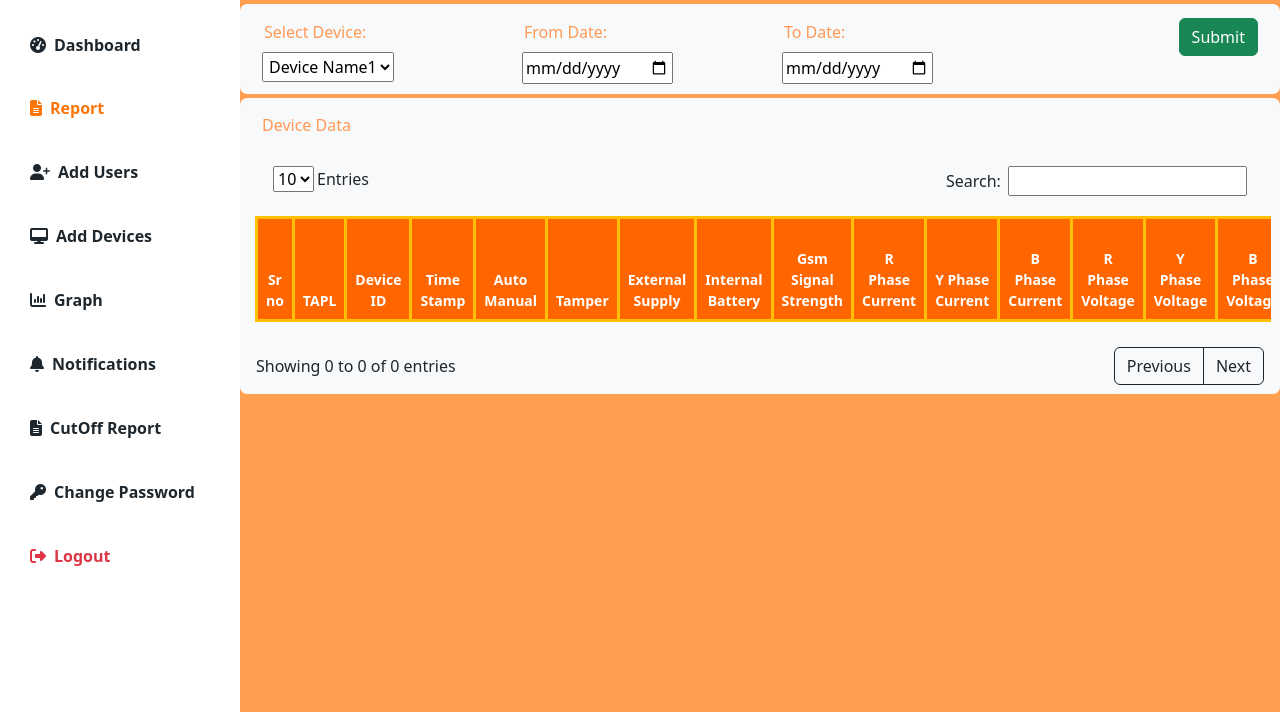
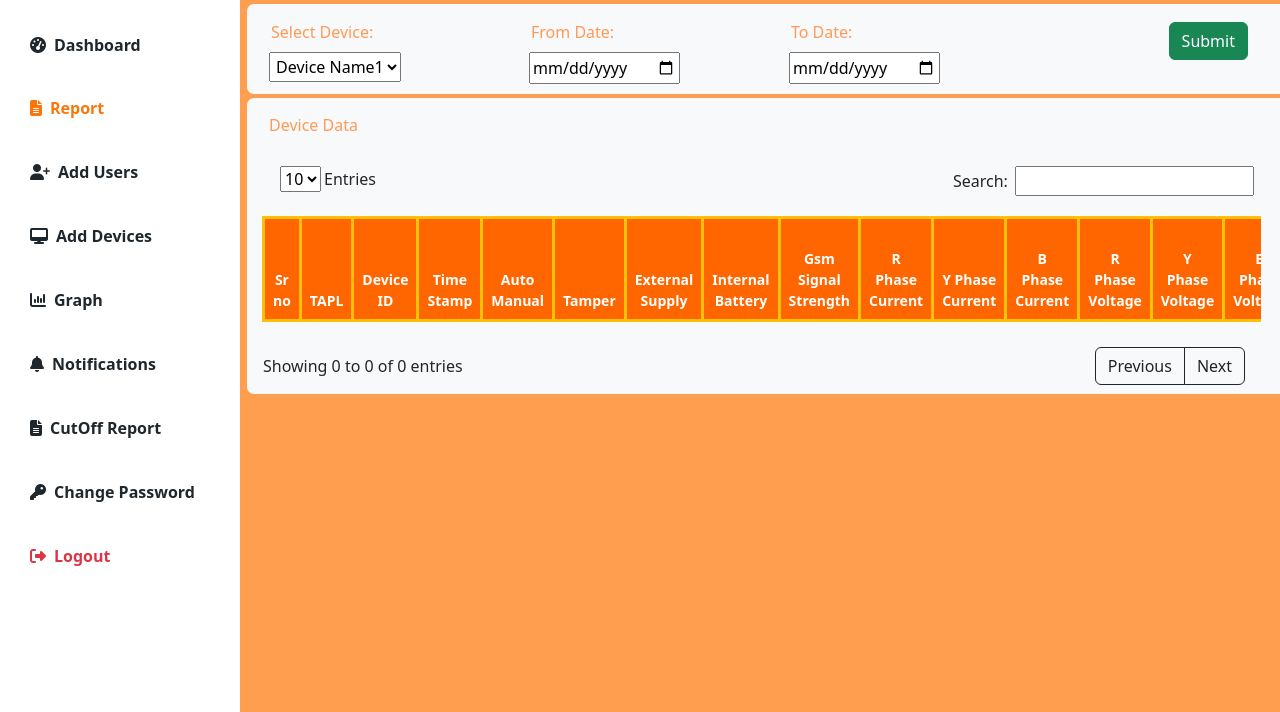
Before and after one commit to abhishekhhatui/Report, a plain HTML site: page index.html in a window 1280 px wide. Shown: the part 88-800 px from the top of the page. Drawn offline with nearby package versions, Linux system fonts and the light colour scheme; files that its build step writes are made by us from their sources.

Commit message:
Update index.html

```diff
--- a/index.html
+++ b/index.html
@@ -87,7 +87,7 @@
                 </div>
             </nav>
 
-             <div class="container-fluid" style="background: var(--bs-light);margin-top: 4px;margin-bottom: 4px;border-radius: 7px;">
+             <div class="container-fluid" style="background: var(--bs-light);margin-top: 4px;margin-bottom: 4px;border-radius: 7px;margin-left: 7px;">
         <div class="row">
             <div class="col" style="margin: 7px;padding-top: 4px;"><label class="form-label" style="color: #ff9955;margin: 3px;padding-top: 2px;padding-left: 2px; padding-bottom: 2px;">Select Device:&nbsp;</label>
                 <select style="margin: 3px;padding-top: 2px;padding-left: 2px; padding-bottom: 2px;">
@@ -98,10 +98,10 @@
         </div>
             <div class="col" style="margin: 7px;padding-top: 4px;"><label class="form-label" style="color: #ff9955;margin: 3px;padding: 2px;">From Date:&nbsp;</label><input type="date" style="margin: 3px;padding: 2px;"></div>
             <div class="col" style="margin: 7px;padding-top: 4px;"><label class="form-label" style="color: #ff9955;margin: 3px;padding: 2px;">To Date:&nbsp;</label><input type="date" style="margin: 3px;padding: 2px;"></div>
-            <div class="col text-end" style="margin: 7px;padding-top: 4px;"><button class="btn btn-success" type="submit" style="margin: 3px;border-radius: 6px;">Submit</button></div>
+            <div class="col text-end" style="margin: 7px;padding-top: 4px;"><button class="btn btn-success" type="submit" style="margin: 7px;margin-right: 20px;;border-radius: 6px;">Submit</button></div>
         </div>
     </div>
-    <div class="container-fluid" style="background: var(--bs-light);margin-top: 4px;margin-bottom: 4px;border-radius: 7px;"><label class="form-label" style="color: #ff9955;margin-top: 12px;margin-left:4;padding-top: 3px;padding-bottom: 3px;padding-left: 10px;">Device Data</label>
+    <div class="container-fluid" style="background: var(--bs-light);margin-top: 4px;margin-bottom: 4px;border-radius: 7px;margin-left: 7px;"><label class="form-label" style="color: #ff9955;margin-top: 12px;margin-left:4;padding-top: 3px;padding-bottom: 3px;padding-left: 10px;">Device Data</label>
         <div class="row" style="margin-top: 7px;margin-bottom: 7px;margin-left: 3px;margin-right: 3px;padding: 3px;">
             <div class="col" style="margin-top: 5px;margin-bottom: 4px;"><select style="margin-top: 3px;margin-bottom: 3px;margin-left: 3px;">
                     <option value="" selected="">10</option>
@@ -115,7 +115,7 @@
         </div>
         <div class="row">
             <div class="col" style="margin-right: 3px;margin-left: 3px;">
-                <div class="table-responsive" style="margin-right: 0px;margin-top: 3px;margin-bottom: 3px;">
+                <div class="table-responsive" style="margin-right: 17px;margin-top: 3px;margin-bottom: 3px;">
                     <table class="table">
                         <thead>
                             <tr style="background: #ff6600;border-style: solid;border-color: var(--bs-cyan);">
@@ -145,7 +145,7 @@
         <div class="row">
             <div class="col-9" style="margin-top: 4px;margin-bottom: 7px;"><label class="col-form-label" style="margin-top: 2px;margin-bottom: 2px;margin-left: 4px;">Showing 0 to 0 of 0 entries</label></div>
             <div class="col-3" style="text-align: right;margin-top: 4px;margin-bottom: 7px;">
-                <div class="btn-group" role="group" style="margin-top: 2px;margin-bottom: 2px;margin-right: 4px;"><button class="btn btn-primary" type="button" style="background: transparent;border-style: solid;border-color: var(--bs-dark);color: var(--bs-body-color);">Previous</button><button class="btn btn-primary" type="button" style="background: transparent;border-style: solid;border-color: var(--bs-dark);color: var(--bs-body-color);">Next</button></div>
+                <div class="btn-group" role="group" style="margin-top: 2px;margin-bottom: 2px;margin-right: 30px;"><button class="btn btn-primary" type="button" style="background: transparent;border-style: solid;border-color: var(--bs-dark);color: var(--bs-body-color);">Previous</button><button class="btn btn-primary" type="button" style="background: transparent;border-style: solid;border-color: var(--bs-dark);color: var(--bs-body-color);">Next</button></div>
             </div>
         </div>
     </div>
```
